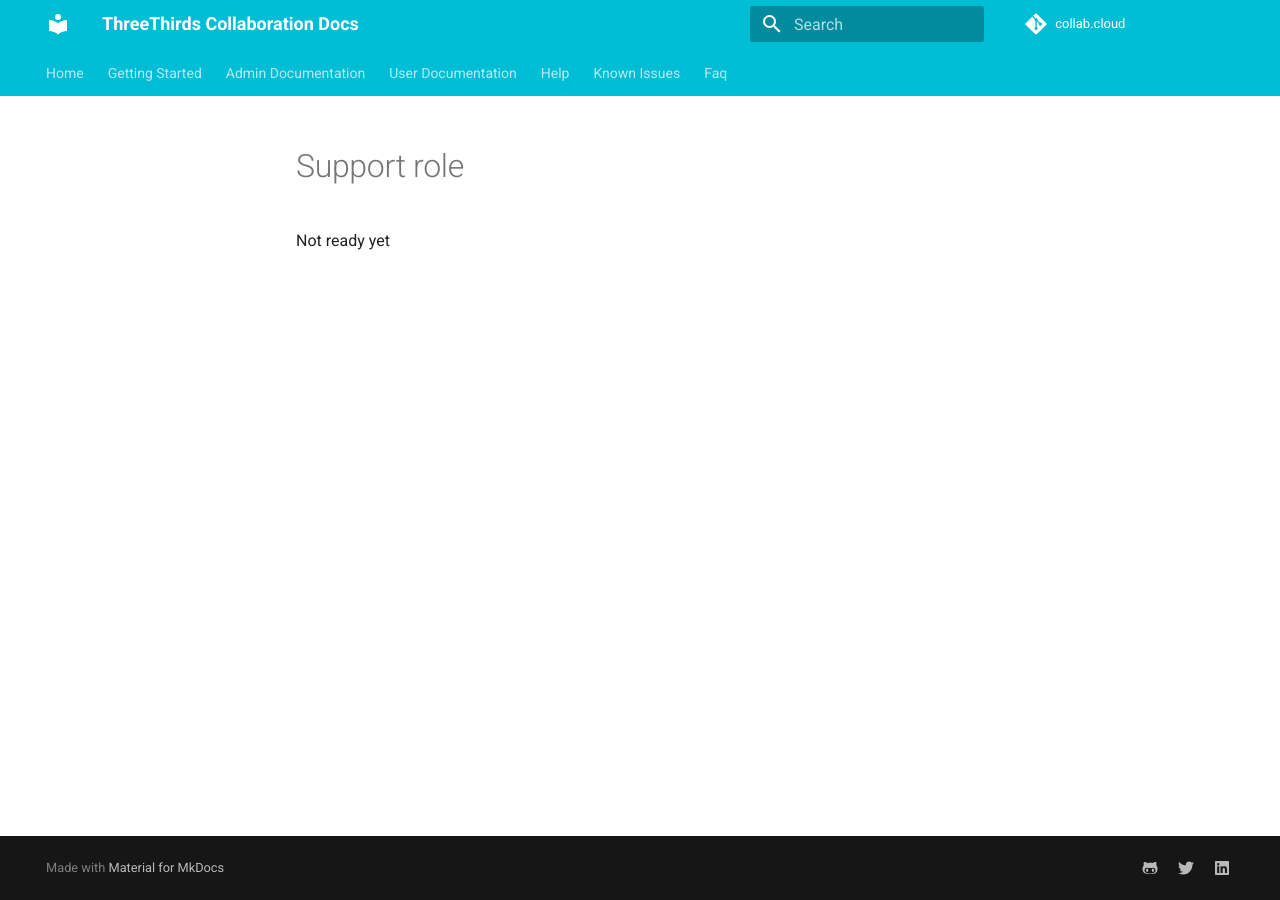
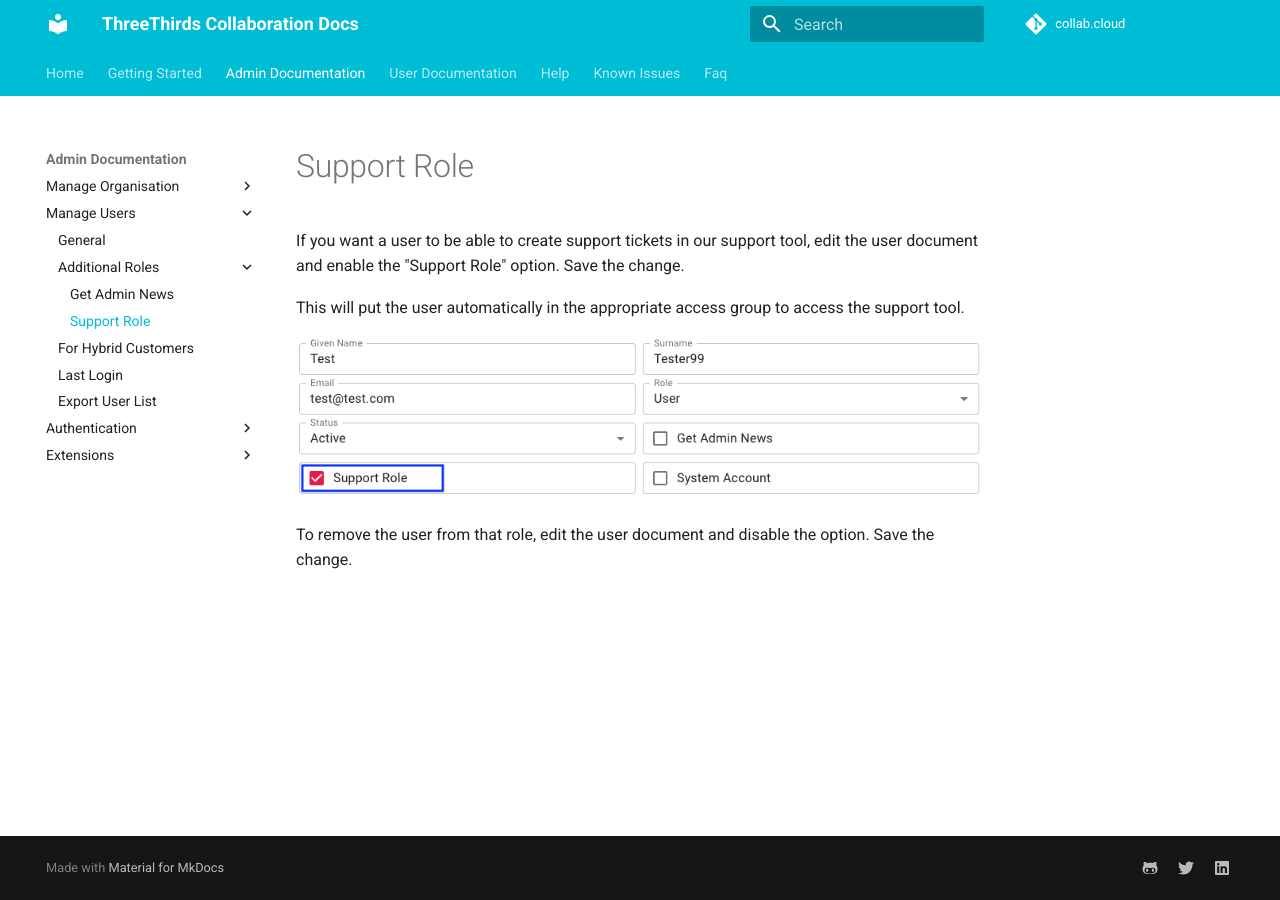
Before and after one commit to collabdotcloud/docs.collab.cloud, an MkDocs documentation site: the page built from docs/admin/support-role.md, in a window 1280 px wide. Built offline with MkDocs 1.6.1 and Material for MkDocs 9.7.7, drawn with Linux system fonts in a browser that asks for light colours.

Commit message:
added support role in admin app

```diff
--- a/docs/admin/support-role.md
+++ b/docs/admin/support-role.md
@@ -1 +1,10 @@
-Not ready yet
+If you want a user to be able to create support tickets in our support tool,
+edit the user document and enable the "Support Role" option.
+Save the change.
+
+This will put the user automatically in the appropriate access group to access the support tool.
+
+![Last login](/assets/images/screen-shots/admin/support-role.png)
+
+To remove the user from that role, edit the user document and disable the option.
+Save the change.
--- a/mkdocs.yml
+++ b/mkdocs.yml
@@ -38,7 +38,7 @@ nav:
           - General: admin/manage-users.md
           - Additional Roles:
               - Get Admin News: admin/get-admin-news.md
-            #  - Support Role: admin/support-role.md
+              - Support Role: admin/support-role.md
           - For Hybrid Customers: admin/manage-users-hybrid.md
       #      - Mail/IM Only Customers: admin/manage-users-mailim.md
           - Last Login: admin/last-login.md
```
Also changed, not shown: docs/assets/images/screen-shots/admin/support-role.png (added).
